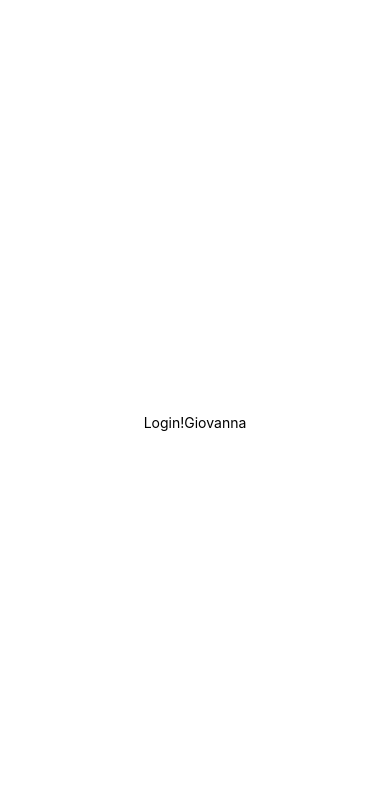
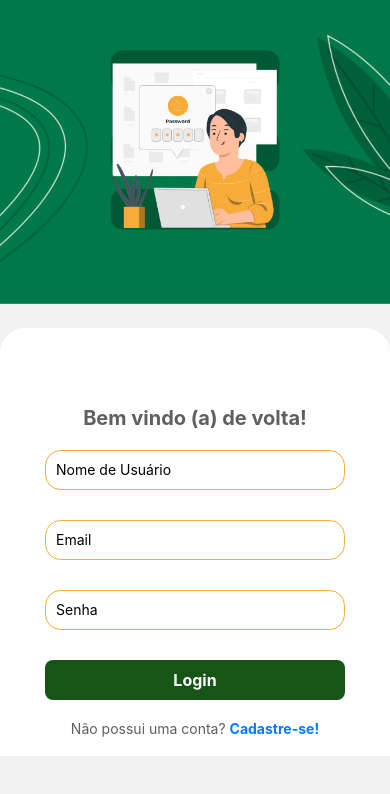
Before and after one commit to MariMari021/AllMarket, a React Native app: screen /Login in a window 390 px wide. Shown: the top 794 px of the page. Built offline with nearby package versions, Linux system fonts and the light colour scheme.

Commit message:
quase pronto

```diff
--- a/pages/cadastro.js
+++ b/pages/cadastro.js
@@ -1,20 +1,126 @@
-import { StatusBar } from 'expo-status-bar';
-import { StyleSheet, Text, View } from 'react-native';
+import React from 'react';
+import { StyleSheet, ImageBackground, View, TextInput, TouchableOpacity, Text } from 'react-native';
 
 export function Cadastro() {
+
+
   return (
     <View style={styles.container}>
-      <Text>Cadastro!Giovanna</Text>
-      <StatusBar style="auto" />
+      <ImageBackground
+        source={require('../assets/cadastro.png')}
+        style={styles.backgroundImage}
+      >
+        <View style={styles.containerForm}>
+          <Text style={styles.welcomeText}>Cadastre-se</Text>
+          <TextInput
+            style={styles.input}
+            placeholder="Nome de Usuário"
+            // Aqui você pode adicionar mais propriedades conforme necessário
+          />
+          <View style={styles.inlineInputs}>
+            <TextInput
+              style={[styles.input, styles.inlineInput]}
+              placeholder="Data de Aniversário"
+              // Aqui você pode adicionar mais propriedades conforme necessário
+            />
+            <TextInput
+              style={[styles.input, styles.inlineInput, styles.phone]}
+              placeholder="Telefone"
+              // Aqui você pode adicionar mais propriedades conforme necessário
+            />
+          </View>
+          <TextInput
+            style={[styles.input, styles.bottomInput]}
+            placeholder="Email"
+            // Aqui você pode adicionar mais propriedades conforme necessário
+          />
+          <TextInput
+            style={styles.input}
+            placeholder="Senha"
+            secureTextEntry={true}
+            // Aqui você pode adicionar mais propriedades conforme necessário
+          />
+          <TouchableOpacity
+            style={styles.loginButton} // Aplicando o estilo do botão de login
+            onPress={() => {
+              // Adicione sua lógica de autenticação aqui
+            }}
+          >
+            <Text style={styles.buttonText}>Login</Text>
+          </TouchableOpacity>
+
+        </View>
+      </ImageBackground>
     </View>
   );
-}
+};
 
 const styles = StyleSheet.create({
   container: {
     flex: 1,
-    backgroundColor: '#fff',
+  },
+  backgroundImage: {
+    width: '100%',
+    height: '60%',
+    resizeMode: 'cover',
+  },
+  containerForm: {
+    backgroundColor: '#FFF',
+    borderTopLeftRadius: 25,
+    borderTopRightRadius: 25,
+    paddingStart: '5%',
+    paddingEnd: '5%',
+    paddingTop: '20%',
+    paddingBottom: '5%',
+    width: '100%',
+    position: 'absolute',
+    bottom: -250, // Movendo o container para baixo
     alignItems: 'center',
-    justifyContent: 'center',
+
+  },
+  welcomeText: {
+    fontSize: 20,
+    fontWeight: 'bold',
+    marginBottom: 20,
+    textAlign: 'center',
+    color: '#5F5F5F'
+  },
+  input: {
+    height: 40,
+    borderColor: '#F7AB38',
+    borderWidth: 1,
+    paddingHorizontal: 10,
+    borderRadius: 15.5,
+    width: 300,
+    marginBottom: 20,
+  },
+  inlineInputs: {
+    flexDirection: 'row',
+    justifyContent: 'space-between',
+    marginBottom: 20,
+    width: '90%',
+  },
+  inlineInput: {
+    width: '48%', // Cada input ocupa 48% da largura
+  },
+  phone:{
+    marginLeft: 10
+  },
+  loginButton: {
+    backgroundColor: '#165515',
+    alignItems: 'center',
+    padding: 10,
+    borderRadius: 8,
+    width: 300
+  },
+  buttonText: {
+    color: '#FFF',
+    fontSize: 16,
+    fontWeight: 'bold'
+  },
+  bottomInput: {
+    marginBottom: 20, // Ajustando o espaçamento para que seja igual aos outros inputs
   },
 });
+
+export default Cadastro;
--- a/pages/login.js
+++ b/pages/login.js
@@ -1,20 +1,117 @@
-import { StatusBar } from 'expo-status-bar';
-import { StyleSheet, Text, View } from 'react-native';
+import React from 'react';
+import { StyleSheet, ImageBackground, View, TextInput, TouchableOpacity, Text } from 'react-native';
 
-export function Login() {
+export function Login({ navigation }) {
+
+  const navigateToCadastro = () => {
+    // Navegar para a página de cadastro
+    navigation.navigate('Cadastro'); // Certifique-se de ter definido corretamente a rota para a página de cadastro
+  };
   return (
     <View style={styles.container}>
-      <Text>Login!Giovanna</Text>
-      <StatusBar style="auto" />
+      <ImageBackground
+        source={require('../assets/login.png')}
+        style={styles.backgroundImage}
+      >
+        <View style={styles.containerForm}>
+          <Text style={styles.welcomeText}>Bem vindo (a) de volta!</Text>
+          <TextInput
+            style={styles.input}
+            placeholder="Nome de Usuário"
+            // Aqui você pode adicionar mais propriedades conforme necessário
+          />
+          <TextInput
+            style={styles.input}
+            placeholder="Email"
+            // Aqui você pode adicionar mais propriedades conforme necessário
+          />
+          <TextInput
+            style={styles.input}
+            placeholder="Senha"
+            secureTextEntry={true}
+            // Aqui você pode adicionar mais propriedades conforme necessário
+          />
+          <TouchableOpacity
+            style={styles.loginButton} // Aplicando o estilo do botão de login
+            onPress={() => {
+              // Adicione sua lógica de autenticação aqui
+            }}
+          >
+            <Text style={styles.buttonText}>Login</Text>
+          </TouchableOpacity>
+          <TouchableOpacity onPress={navigateToCadastro}>
+            <Text style={styles.signUpText}>
+              Não possui uma conta? <Text style={styles.signUpLink}>Cadastre-se!</Text>
+            </Text>
+          </TouchableOpacity>
+        </View>
+      </ImageBackground>
     </View>
   );
-}
+};
 
 const styles = StyleSheet.create({
   container: {
     flex: 1,
-    backgroundColor: '#fff',
+  },
+  backgroundImage: {
+    width: '100%',
+    height: '60%',
+    resizeMode: 'cover',
+  },
+  containerForm: {
+    backgroundColor: '#FFF',
+    borderTopLeftRadius: 25,
+    borderTopRightRadius: 25,
+    paddingStart: '5%',
+    paddingEnd: '5%',
+    paddingTop: '20%',
+    paddingBottom: '5%',
+    width: '100%',
+    position: 'absolute',
+    bottom: -250, // Movendo o container para baixo
     alignItems: 'center',
-    justifyContent: 'center',
+
+  },
+  welcomeText: {
+    fontSize: 20,
+    fontWeight: 'bold',
+    marginBottom: 20,
+    textAlign: 'center',
+    color: '#5F5F5F'
+  },
+  input: {
+    height: 40,
+    borderColor: '#F7AB38',
+    borderWidth: 1,
+    marginBottom: 30,
+    paddingHorizontal: 10,
+    borderRadius: 15.5,
+    width: 300,
+
+  },
+  loginButton: {
+    backgroundColor: '#165515',
+    alignItems: 'center',
+    padding: 10,
+    borderRadius: 8,
+    width: 300
+  },
+  buttonText: {
+    color: '#FFF',
+    fontSize: 16,
+    fontWeight: 'bold'
+  },
+  signUpText: {
+    marginTop: 20,
+    color: '#5F5F5F',
+    fontSize: 14,
+    textAlign: 'center'
+  },
+  signUpLink: {
+    color: '#007BFF', // Cor azul
+    fontWeight: 'bold',
   },
 });
+
+export default Login;
--- a/routes.js
+++ b/routes.js
@@ -13,7 +13,7 @@ const Stack = createStackNavigator();
 
 const Navigation = () => {
   return (
-        <Stack.Navigator initialRouteName="Compras">
+        <Stack.Navigator initialRouteName="Login">
           <Stack.Screen name="Login" component={Login} options={{ headerShown: false }} />
           <Stack.Screen name="Cadastro" component={Cadastro} options={{ headerShown: false }} />
           <Stack.Screen name="Home" component={Home} options={{ headerShown: false }} />
```
Also changed, not shown: assets/cadastro.png (added), assets/login.png (added).
